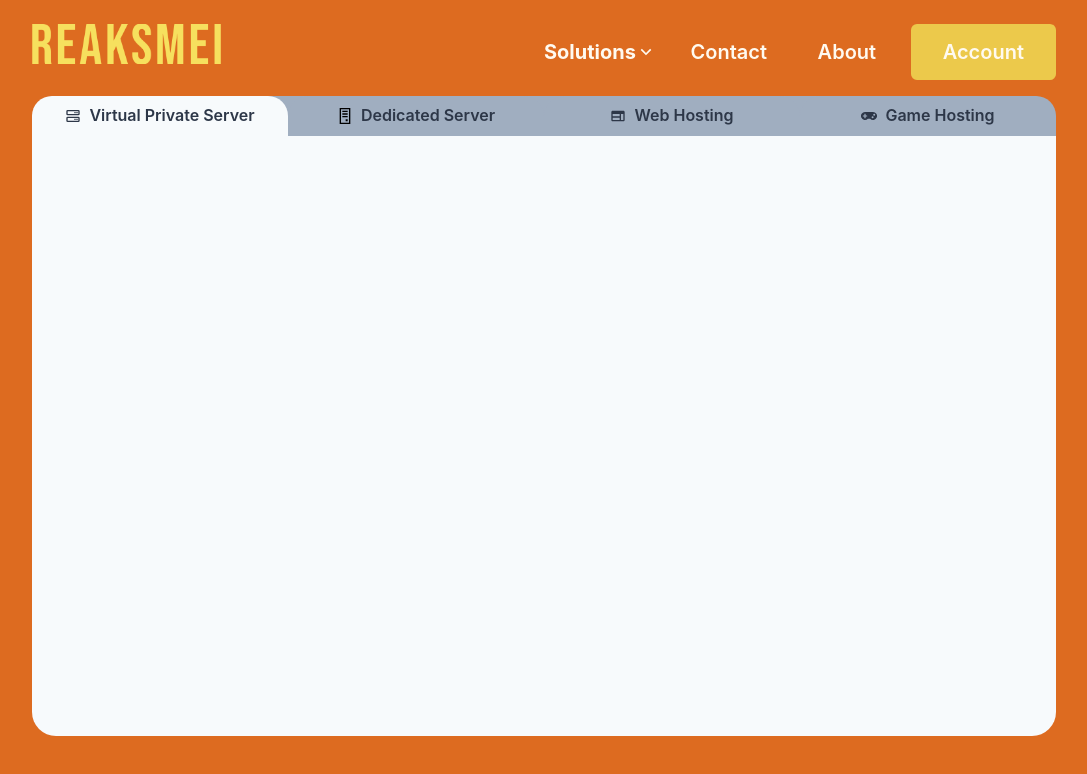
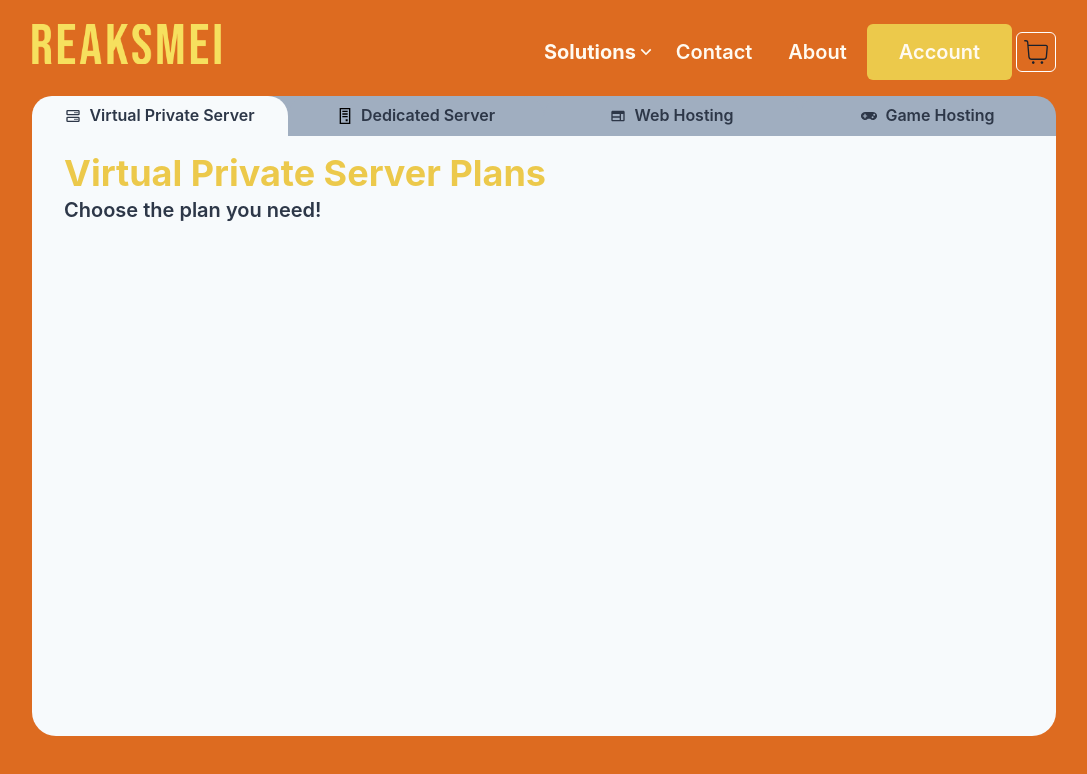
Before and after one commit to chheangg/reaksmei-hosting, a React (Create React App) app: page /solutions/vps in a window 1280 px wide. Shown: the top 774 px of the page, without its empty margins (96-1183 px from the left). Built offline with nearby package versions, Linux system fonts and the light colour scheme.

Commit message:
Add Order Drawer to the web application

```diff
--- a/src/App.tsx
+++ b/src/App.tsx
@@ -1,5 +1,8 @@
-import { Box } from "@chakra-ui/react";
+import { Box, DrawerCloseButton, DrawerContent, DrawerHeader, DrawerOverlay, DrawerFooter, Button, DrawerBody, Flex } from "@chakra-ui/react";
 import { Routes, Route } from "react-router-dom";
+import { useRef } from "react";
+import { Drawer, useDisclosure } from "@chakra-ui/react";
+
 import NavBar from "./components/NavBar/NavBar";
 import Home from "./pages/Home";
 import Solution from "./pages/Solution";
@@ -8,9 +11,11 @@ import About from "./pages/About";
 import Account from "./pages/Account";
 
 const App = () => {
+  const { isOpen, onOpen, onClose } = useDisclosure();
+  const btnRef = useRef<HTMLButtonElement>(null);
   return (
     <Box bgColor='orange.500' minHeight='100vh' color='orange.50'>
-      <NavBar />
+      <NavBar drawerRef={btnRef} openDrawer={onOpen} />
       <Routes>
         <Route index element={<Home />}/>
         <Route path='/solutions'>
@@ -23,6 +28,29 @@ const App = () => {
         <Route path='/about' element={<About />} />
         <Route path='/account' element={<Account />} />
       </Routes>
+      <Drawer
+        isOpen={isOpen}
+        placement="right"
+        onClose={onClose}
+        finalFocusRef={btnRef}
+      >
+        <DrawerOverlay />
+        <DrawerContent bgColor='orange.400' color='gray.50'>
+          <DrawerCloseButton />
+          <DrawerHeader borderBottomWidth='1px'>Order Cart</DrawerHeader>
+          <DrawerBody>
+            <Flex height='100%' dir="column" alignItems='center' justifyContent='center'>
+              Order seems empty...
+            </Flex>
+          </DrawerBody>
+          <DrawerFooter>
+            <Button variant='outline' mr={3} onClick={onClose}>
+              Cancel
+            </Button>
+            <Button bgColor='yellow.300' color='gray.700'>Checkout</Button>
+          </DrawerFooter>
+        </DrawerContent>
+      </Drawer>
     </Box>
   );
 }
--- a/src/components/NavBar/NavBar.tsx
+++ b/src/components/NavBar/NavBar.tsx
@@ -7,13 +7,16 @@ import {
   Menu,
   MenuButton,
   MenuList,
-  MenuItem} from "@chakra-ui/react"
+  IconButton,
+  MenuItem
+} from "@chakra-ui/react"
 import { Link, useNavigate, To } from "react-router-dom"
 import { RiArrowDownSLine } from 'react-icons/ri'
 import { BiServer } from 'react-icons/bi'
 import { GrServer } from 'react-icons/gr'
 import { FaGamepad } from 'react-icons/fa'
 import { MdOutlineWeb } from 'react-icons/md'
+import { CiShoppingCart } from 'react-icons/ci';
 import logo from '../../assets/reaksmei.png';
 
 interface menuItem {
@@ -83,7 +86,12 @@ const buttonsInfo: NavButton[] = [
   }
 ]
 
-const NavBar = () => {
+interface Props {
+  drawerRef: React.RefObject<HTMLButtonElement>
+  openDrawer: () => void
+}
+
+const NavBar = ({ drawerRef, openDrawer }: Props) => {
   const [scrollPosition, setScrollPosition] = useState(0);
   const navigate = useNavigate();
 
@@ -166,10 +174,22 @@ const NavBar = () => {
           <Image h='100%' src={logo} alt=''/>
         </Link>
       </Button>
-      <Flex justifyContent='space-between'>
+      <Flex justifyContent='space-between' alignItems='center'>
         {
           buttonsInfoToComponent(buttonsInfo)
         }
+        <IconButton
+          ref={drawerRef}
+          onClick={openDrawer}
+          aria-label='orders'
+          icon={<CiShoppingCart size='32' />}
+          bgColor='transparent'
+          border='1px solid white'
+          _hover={{
+            bgColor: 'yellow.300',
+            color: 'orange.500'
+          }}
+          />
       </Flex>
     </Grid>
   )
--- a/src/components/ProductPanel/ProductPanel.tsx
+++ b/src/components/ProductPanel/ProductPanel.tsx
@@ -1,11 +1,14 @@
 import { Box } from "@chakra-ui/react"
 
-const ProductPanel = ({children} : { children: JSX.Element }) => (
+const ProductPanel = ({children} : { children: JSX.Element[] }) => (
   <Box
+    color='gray.700'
     bgColor='gray.50'
     minHeight='75vh'
     borderBottomLeftRadius='3xl'
     borderBottomRightRadius='3xl'
+    px='2rem'
+    py='1rem'
   >
     {children}
   </Box>
--- a/src/components/ProductPanel/ProductPanelTab.tsx
+++ b/src/components/ProductPanel/ProductPanelTab.tsx
@@ -1,48 +1,17 @@
 import { Grid, Button } from "@chakra-ui/react"
-import { useLocation, useNavigate, To } from "react-router-dom"
+import { useLocation, useNavigate } from "react-router-dom"
 
-import { BiServer } from 'react-icons/bi'
-import { GrServer } from 'react-icons/gr'
-import { FaGamepad } from 'react-icons/fa'
-import { MdOutlineWeb } from 'react-icons/md'
+import { Tab } from "../../pages/Solution";
 
-interface Tabs {
-  id: number,
-  name: string,
-  icon: JSX.Element,
-  to: To,
+interface Props {
+  tabs: Tab[]
+  setSelectedTab: React.Dispatch<React.SetStateAction<Tab>>
 }
 
-const tabs: Tabs[] = [
-  {
-    id: 0,
-    name: 'Virtual Private Server',
-    to: './solutions/vps',
-    icon: <BiServer />
-  },
-  {
-    id: 1,
-    name: 'Dedicated Server',
-    to: './solutions/dedicated',
-    icon: <GrServer />
-  },
-  {
-    id: 2,
-    name: 'Web Hosting',
-    to: './solutions/web',
-    icon: <MdOutlineWeb />
-  },
-  {
-    id: 3,
-    name: 'Game Hosting',
-    to: './solutions/game',
-    icon: <FaGamepad />
-  }
-]
-
-const ProductPanelHeader = () => {
+const ProductPanelHeader = ({ tabs, setSelectedTab } : Props) => {
   const location = useLocation();
   const navigate = useNavigate();
+
   const selectedTab = () => {
     switch(String(location.pathname.split('/')[2])) {
       case 'vps':
@@ -72,7 +41,10 @@ const ProductPanelHeader = () => {
               color='gray.700'
               key={tab.id}
               leftIcon={tab.icon}
-              onClick={() => navigate(`/${tab.to}`)}
+              onClick={() => {
+                navigate(`/${tab.to}`);
+                setSelectedTab(tab);
+              }}
             >
               {tab.name}
             </Button>
--- a/src/pages/Solution.tsx
+++ b/src/pages/Solution.tsx
@@ -1,16 +1,58 @@
-import { Box} from "@chakra-ui/react"
-import { useState } from "react"
+import { Box, Heading, Text } from "@chakra-ui/react"
+import { useState } from "react";
+import { To } from "react-router-dom";
 
 import ProductPanelHeader from "../components/ProductPanel/ProductPanelTab";
 import ProductPanel from "../components/ProductPanel/ProductPanel";
 
+import { BiServer } from 'react-icons/bi'
+import { GrServer } from 'react-icons/gr'
+import { FaGamepad } from 'react-icons/fa'
+import { MdOutlineWeb } from 'react-icons/md'
+
+export interface Tab {
+  id: number,
+  name: string,
+  icon: JSX.Element,
+  to: To,
+}
+
+const tabs: Tab[] = [
+  {
+    id: 0,
+    name: 'Virtual Private Server',
+    to: './solutions/vps',
+    icon: <BiServer />
+  },
+  {
+    id: 1,
+    name: 'Dedicated Server',
+    to: './solutions/dedicated',
+    icon: <GrServer />
+  },
+  {
+    id: 2,
+    name: 'Web Hosting',
+    to: './solutions/web',
+    icon: <MdOutlineWeb />
+  },
+  {
+    id: 3,
+    name: 'Game Hosting',
+    to: './solutions/game',
+    icon: <FaGamepad />
+  }
+]
+
 const Solution = () => {
+  const [selectedTab, SetSelectedTab] = useState<Tab>(tabs[0]);
   return (
     <Box pt='12vh'>
       <Box mx='10vw'>
-        <ProductPanelHeader />
+        <ProductPanelHeader tabs={tabs} setSelectedTab={SetSelectedTab} />
         <ProductPanel>
-          <div></div>
+          <Heading color='yellow.400'>{selectedTab.name} Plans</Heading>
+          <Text fontSize='xl' fontWeight='semibold'>Choose the plan you need!</Text>
         </ProductPanel>
       </Box>
     </Box>
```
